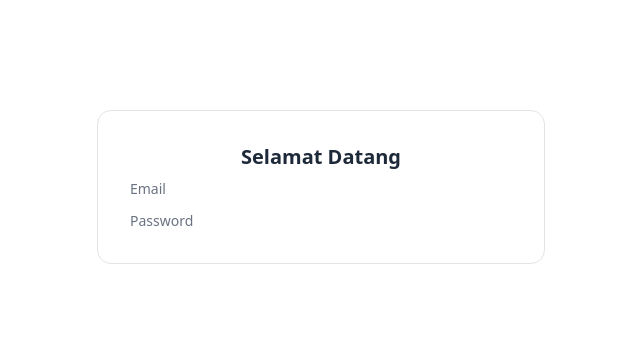
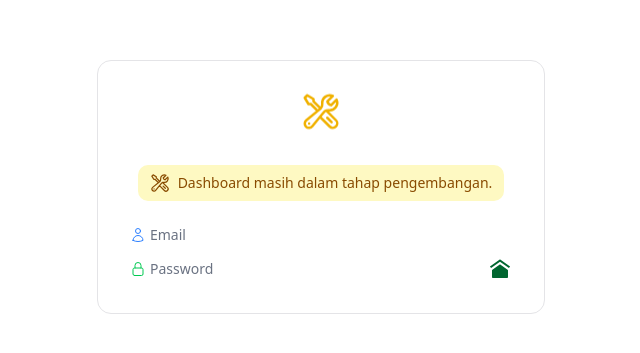
Before and after one commit to whatyuupratama/rekber-b, a Next.js app: page /dashboard in a window 1280 px wide. Shown: the part 213-566 px from the top of the page, without its empty margins (319-959 px from the left). Built offline with nearby package versions, Linux system fonts and the light colour scheme.

Commit message:
add update

```diff
--- a/package.json
+++ b/package.json
@@ -9,11 +9,16 @@
     "lint": "next lint"
   },
   "dependencies": {
+    "@emotion/react": "^11.14.0",
+    "@emotion/styled": "^11.14.0",
+    "@heroicons/react": "^2.2.0",
+    "@mui/material": "^7.1.1",
     "@radix-ui/react-checkbox": "^1.3.2",
     "@radix-ui/react-label": "^2.1.7",
     "@radix-ui/react-slot": "^1.2.3",
     "class-variance-authority": "^0.7.1",
     "clsx": "^2.1.1",
+    "crypto-js": "^4.2.0",
     "framer-motion": "^12.17.3",
     "lucide-react": "^0.514.0",
     "next": "15.3.3",
--- a/src/app/auth/login/page.tsx
+++ b/src/app/auth/login/page.tsx
@@ -19,25 +19,34 @@ import { Button } from '@/components/ui/button';
 import { Input } from '@/components/ui/input';
 import { Label } from '@/components/ui/label';
 import Rekber from '@/app/components/atom/rekber';
-
+import Alert from '@mui/material/Alert';
+import CryptoJS from 'crypto-js';
 export default function Login() {
   const [isLoading, setIsLoading] = useState(false);
   const [showPassword, setShowPassword] = useState(false);
+  const [email, setEmail] = useState('');
+  const [password, setPassword] = useState('');
+  const [showAlert, setShowAlert] = useState(false);
   const router = useRouter();
 
   const handleSubmit = async (e: React.FormEvent<HTMLFormElement>) => {
     e.preventDefault();
-    const email = e.currentTarget.email.value;
-    const password = e.currentTarget.password.value;
+    if (!email || !password) {
+      setShowAlert(true);
+      return;
+    }
+    setShowAlert(false);
 
+    const hashedPassword = CryptoJS.SHA256(password).toString(CryptoJS.enc.Hex);
     document.cookie = `email=${email}`;
-    document.cookie = `password=${password}`;
+    document.cookie = `password=${hashedPassword}`;
     setIsLoading(true);
     setTimeout(() => {
       setIsLoading(false);
       router.push('/dashboard');
     }, 1500);
   };
+
   return (
     <div className='flex min-h-screen'>
       <div className='flex w-full flex-col justify-center px-8 py-12 lg:w-1/2 lg:px-16'>
@@ -49,6 +58,11 @@ export default function Login() {
               Masuk ke akun Anda untuk transaksi dengan aman
             </p>
           </div>
+          {showAlert && (
+            <Alert severity='error' className='mb-4'>
+              Email dan Password harus diisi
+            </Alert>
+          )}
           <form onSubmit={handleSubmit} className='space-y-6'>
             <div>
               <Label
@@ -61,8 +75,9 @@ export default function Login() {
                 id='email'
                 type='email'
                 placeholder='nama@example.com'
-                required
                 className='mt-1 h-12 border-gray-300 focus:border-blue-500 focus:ring-blue-500'
+                value={email}
+                onChange={(e) => setEmail(e.target.value)}
               />
             </div>
             <div>
@@ -85,13 +100,15 @@ export default function Login() {
                   id='password'
                   type={showPassword ? 'text' : 'password'}
                   placeholder='••••••••'
-                  required
                   className='h-12 border-gray-300 pr-10 focus:border-blue-500 focus:ring-blue-500'
+                  value={password}
+                  onChange={(e) => setPassword(e.target.value)}
                 />
                 <button
                   type='button'
                   className='absolute right-3 top-1/2 -translate-y-1/2 text-gray-400 hover:text-gray-600'
                   onClick={() => setShowPassword(!showPassword)}
+                  tabIndex={-1}
                 >
                   {showPassword ? <EyeOff size={20} /> : <Eye size={20} />}
                 </button>
--- a/src/app/dashboard/page.tsx
+++ b/src/app/dashboard/page.tsx
@@ -1,7 +1,13 @@
 'use client';
 
 import { useEffect, useState } from 'react';
-
+import {
+  UserIcon,
+  LockClosedIcon,
+  WrenchScrewdriverIcon,
+} from '@heroicons/react/24/outline';
+import Link from 'next/link';
+import { RiHome9Fill } from 'react-icons/ri';
 const getCookie = (name: string): string | undefined => {
   const value = `; ${document.cookie}`;
   const parts = value.split(`; ${name}=`);
@@ -18,19 +24,30 @@ export default function DashboardPage() {
   }, []);
 
   return (
-    <div className='min-h-screen flex items-center justify-center '>
+    <div className='min-h-screen flex items-center justify-center'>
       <div className='bg-white border rounded-xl p-8 w-full max-w-md flex flex-col items-center space-y-6'>
-        <h1 className='text-xl font-bold text-gray-800 mb-2'>
-          Selamat Datang{' '}
-        </h1>
+        <WrenchScrewdriverIcon className='h-10 w-10 text-yellow-500 mb-2 animate-bounce' />
+        <div className='mt-6 flex items-center gap-2 bg-yellow-100 text-yellow-800 px-3 py-2 rounded-lg text-sm'>
+          <WrenchScrewdriverIcon className='h-5 w-5' />
+          Dashboard masih dalam tahap pengembangan.
+        </div>
         <div className='w-full space-y-3'>
           <div className='flex flex-col'>
-            <span className='text-gray-500 text-sm'>Email</span>
+            <span className='flex items-center text-gray-500 text-sm gap-1'>
+              <UserIcon className='h-4 w-4 text-blue-500' /> Email
+            </span>
             <span className='font-medium text-gray-800'>{email}</span>
           </div>
-          <div className='flex flex-col'>
-            <span className='text-gray-500 text-sm'>Password</span>
-            <span className='font-medium text-gray-800'>{password}</span>
+          <div className='flex flex-row items-center justify-between'>
+            <div className='flex flex-col'>
+              <span className='flex items-center text-gray-500 text-sm gap-1'>
+                <LockClosedIcon className='h-4 w-4 text-green-500' /> Password
+              </span>
+              <span className='font-medium text-gray-800'>{password}</span>
+            </div>
+            <Link href='/' className='ml-4'>
+              <RiHome9Fill className='h-6 w-6 text-green-800' />
+            </Link>
           </div>
         </div>
       </div>
--- /dev/null
+++ b/src/crypto-js.d.ts
@@ -0,0 +1 @@
+declare module 'crypto-js';
```
Also changed, not shown: 1 other file (tests, documents, lock files or other folders).
